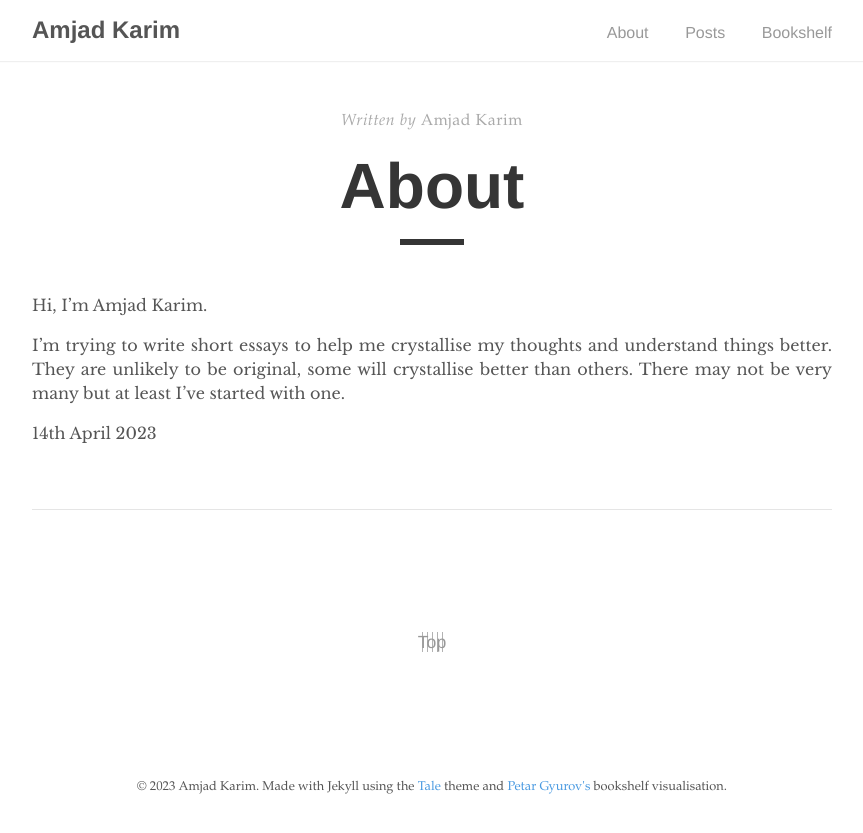
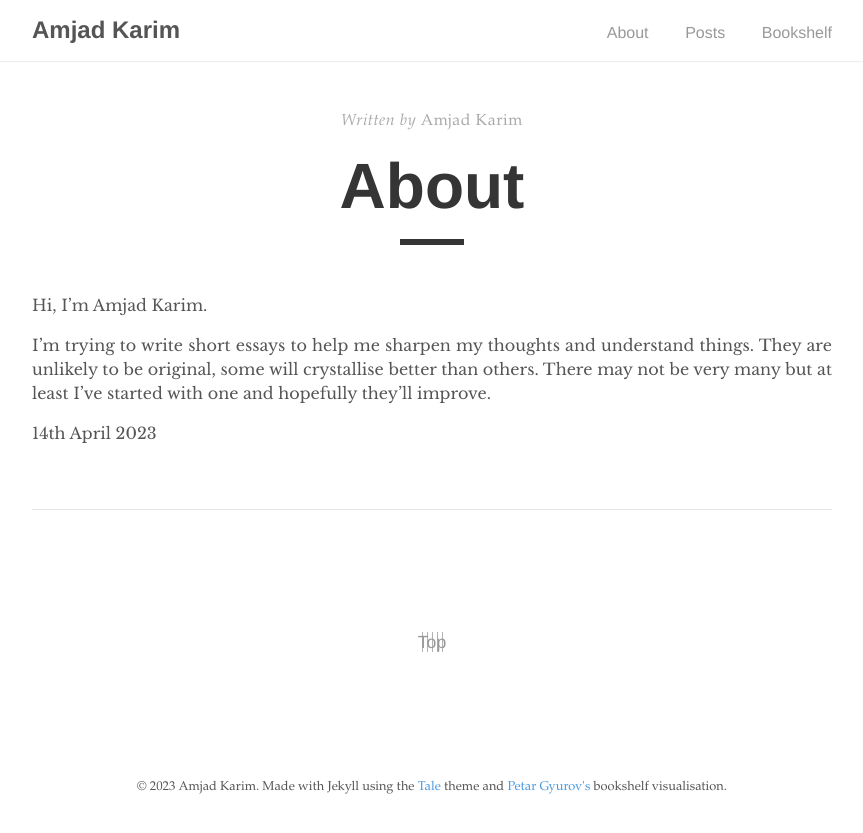
Before and after one commit to dscience7/amjadkarim, a Jekyll site: the page built from _pages/about.md, in a window 1280 px wide. Shown: the top 833 px of the page, without its empty margins (208-1071 px from the left). Built offline with Jekyll 4.4.1, drawn with Linux system fonts in a browser that asks for light colours.

Commit message:
change to about.md

```diff
--- a/_pages/about.md
+++ b/_pages/about.md
@@ -7,6 +7,6 @@ permalink: /about/
 
 Hi, I'm Amjad Karim.
 
-I'm trying to write short essays to help me crystallise my thoughts and understand things better. They are unlikely to be original, some will crystallise better than others. There may not be very many but at least I've started with one.
+I'm trying to write short essays to help me sharpen my thoughts and understand things. They are unlikely to be original, some will crystallise better than others. There may not be very many but at least I've started with one and hopefully they'll improve.
 
 14th April 2023
```
Also changed, not shown: 7 other files.
